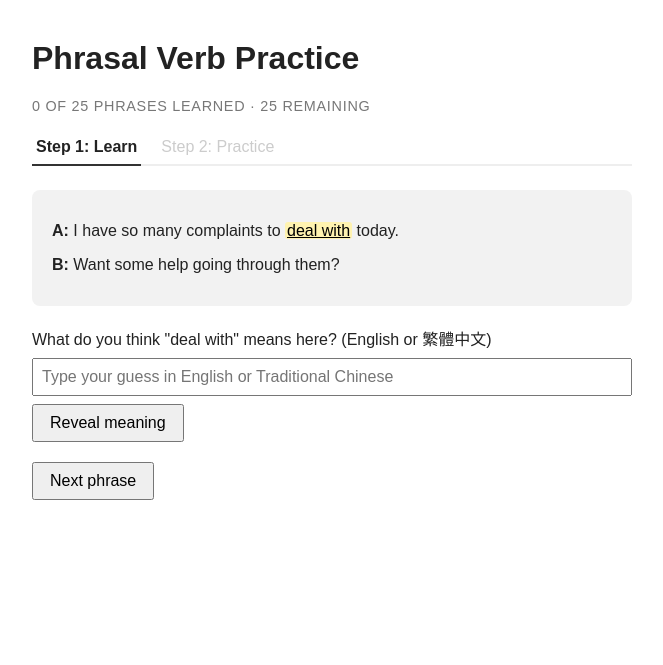
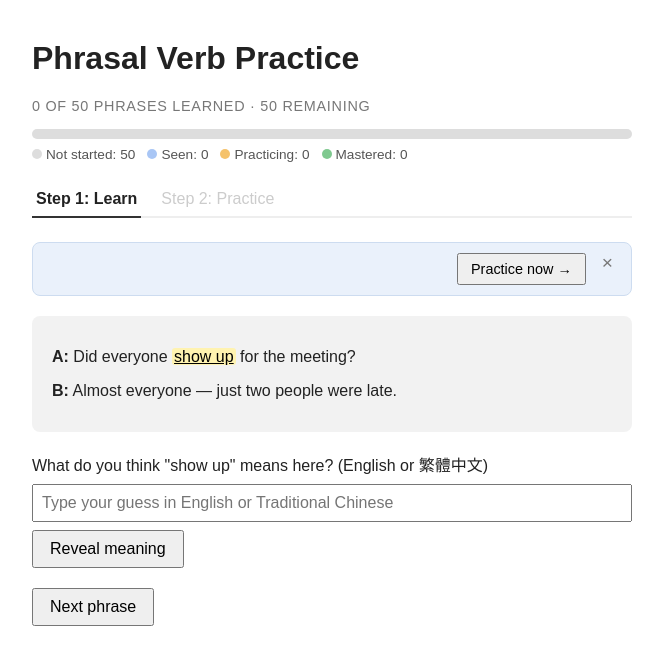
Before and after one commit to georgewelvaert11-lgtm/Project1, a Flask app: page / in a window 1280 px wide. Shown: the top 665 px of the page, without its empty margins (308-971 px from the left). Run offline with Flask 3, Linux system fonts and the light colour scheme; data that the repository does not hold is empty.

Commit message:
Expand to 50 phrases, add adaptive practice and progress tracking
- Add 25 new common phrasal verbs (figure_out...turn_down was 25,
  now includes pile_up, carry_out, catch_up, and 22 others), each
  with an example dialogue and Traditional Chinese translation.

- Step 2 target selection is now weighted by performance: a new
  phrase_results table tracks correct/incorrect counts per phrase,
  and phrases answered wrong more than right are picked more often
  as the practice target, while mastered ones drop to a low floor
  rate rather than disappearing entirely.

- Add a dismissible suggestion banner every 5 phrases learned in
  Step 1, nudging toward a Step 2 practice round without blocking
  continued learning.

- Add a live progress tracker (segmented bar + counts) breaking
  phrases into Not started / Seen / Practicing / Mastered, based on
  the same seen/result data driving the above features.

Co-Authored-By: Claude Sonnet 5 <noreply@anthropic.com>

```diff
--- a/backend/app.py
+++ b/backend/app.py
@@ -269,6 +269,256 @@ PHRASES = [
             ("B", "Yeah, the salary was too low."),
         ],
     },
+    {
+        "id": "pile_up",
+        "phrase": "pile up",
+        "meaning": "to gradually accumulate or build up in quantity",
+        "meaning_zh": "堆積",
+        "dialogue": [
+            ("A", "My emails always pile up when I go on vacation."),
+            ("B", "Same here — I dread opening my inbox after a trip."),
+        ],
+    },
+    {
+        "id": "carry_out",
+        "phrase": "carry out",
+        "meaning": "to perform or complete a task, plan, or instruction",
+        "meaning_zh": "執行",
+        "dialogue": [
+            ("A", "The manager asked us to carry out a safety inspection today."),
+            ("B", "No problem, I'll start with the fire exits."),
+        ],
+    },
+    {
+        "id": "catch_up",
+        "phrase": "catch up",
+        "meaning": "to reach the same level or progress as someone else, or to share recent news with someone",
+        "meaning_zh": "趕上",
+        "dialogue": [
+            ("A", "Let's catch up over coffee soon — it's been ages."),
+            ("B", "Definitely, I have so much to tell you."),
+        ],
+    },
+    {
+        "id": "check_out",
+        "phrase": "check out",
+        "meaning": "to look at or investigate something, or to leave a hotel after paying the bill",
+        "meaning_zh": "查看",
+        "dialogue": [
+            ("A", "You should check out this new restaurant downtown."),
+            ("B", "I've heard great things — let's go this weekend."),
+        ],
+    },
+    {
+        "id": "cut_down",
+        "phrase": "cut down",
+        "meaning": "to reduce the amount of something, like a habit or expense",
+        "meaning_zh": "減少",
+        "dialogue": [
+            ("A", "I'm trying to cut down on sugar this year."),
+            ("B", "That's a good goal — maybe start with soda."),
+        ],
+    },
+    {
+        "id": "fall_apart",
+        "phrase": "fall apart",
+        "meaning": "to break into pieces, or to become extremely upset or unable to cope",
+        "meaning_zh": "崩潰",
+        "dialogue": [
+            ("A", "These cheap headphones fall apart after a month."),
+            ("B", "Yeah, I've had the same problem twice."),
+        ],
+    },
+    {
+        "id": "find_out",
+        "phrase": "find out",
+        "meaning": "to discover information about something",
+        "meaning_zh": "發現",
+        "dialogue": [
+            ("A", "I need to find out what time the store closes."),
+            ("B", "I'll check their website for you."),
+        ],
+    },
+    {
+        "id": "get_away",
+        "phrase": "get away",
+        "meaning": "to escape from somewhere, or to go on a vacation",
+        "meaning_zh": "逃脫",
+        "dialogue": [
+            ("A", "We really need to get away for the weekend."),
+            ("B", "Agreed, let's book a cabin somewhere quiet."),
+        ],
+    },
+    {
+        "id": "get_through",
+        "phrase": "get through",
+        "meaning": "to successfully deal with or survive something difficult, or to reach someone by phone",
+        "meaning_zh": "度過",
+        "dialogue": [
+            ("A", "I don't know how I'll get through this exam period."),
+            ("B", "One day at a time — you've got this."),
+        ],
+    },
+    {
+        "id": "go_over",
+        "phrase": "go over",
+        "meaning": "to review or examine something carefully",
+        "meaning_zh": "複習",
+        "dialogue": [
+            ("A", "Can we go over the budget one more time before the meeting?"),
+            ("B", "Sure, give me five minutes to pull it up."),
+        ],
+    },
+    {
+        "id": "grow_up",
+        "phrase": "grow up",
+        "meaning": "to become an adult, or to stop behaving in a childish way",
+        "meaning_zh": "長大",
+        "dialogue": [
+            ("A", "Kids grow up so fast these days."),
+            ("B", "I know — mine changes every week."),
+        ],
+    },
+    {
+        "id": "look_after",
+        "phrase": "look after",
+        "meaning": "to take care of someone or something",
+        "meaning_zh": "照顧",
+        "dialogue": [
+            ("A", "Can you look after my cat while I'm traveling?"),
+            ("B", "Of course, just leave me some instructions."),
+        ],
+    },
+    {
+        "id": "look_forward_to",
+        "phrase": "look forward to",
+        "meaning": "to feel excited or pleased about something that is going to happen",
+        "meaning_zh": "期待",
+        "dialogue": [
+            ("A", "I really look forward to the holidays every year."),
+            ("B", "Same — the food alone makes it worth the wait."),
+        ],
+    },
+    {
+        "id": "move_on",
+        "phrase": "move on",
+        "meaning": "to stop dwelling on a difficult situation and continue with life",
+        "meaning_zh": "繼續前進",
+        "dialogue": [
+            ("A", "It took a while, but I've finally learned to move on from that breakup."),
+            ("B", "I'm proud of you — that wasn't easy."),
+        ],
+    },
+    {
+        "id": "pay_off",
+        "phrase": "pay off",
+        "meaning": "to be worth the effort in the end, or to fully repay a debt",
+        "meaning_zh": "值得",
+        "dialogue": [
+            ("A", "All those late nights studying finally pay off when you see your grades."),
+            ("B", "Exactly, hard work always pays off eventually."),
+        ],
+    },
+    {
+        "id": "run_out",
+        "phrase": "run out",
+        "meaning": "to have none of something left",
+        "meaning_zh": "用完",
+        "dialogue": [
+            ("A", "We're about to run out of milk again."),
+            ("B", "I'll grab some on my way home."),
+        ],
+    },
+    {
+        "id": "set_up",
+        "phrase": "set up",
+        "meaning": "to arrange, prepare, or put something in place",
+        "meaning_zh": "建立",
+        "dialogue": [
+            ("A", "Can you help me set up the projector for the presentation?"),
+            ("B", "Sure, give me a minute to find the cables."),
+        ],
+    },
+    {
+        "id": "show_off",
+        "phrase": "show off",
+        "meaning": "to try to impress people by displaying your abilities or possessions",
+        "meaning_zh": "炫耀",
+        "dialogue": [
+            ("A", "He always likes to show off his new gadgets."),
+            ("B", "Yeah, but they usually are pretty cool."),
+        ],
+    },
+    {
+        "id": "sort_out",
+        "phrase": "sort out",
+        "meaning": "to resolve a problem, or to organize something",
+        "meaning_zh": "解決",
+        "dialogue": [
+            ("A", "We still need to sort out the seating for the wedding."),
+            ("B", "Let's do it together this weekend."),
+        ],
+    },
+    {
+        "id": "stand_out",
+        "phrase": "stand out",
+        "meaning": "to be easily noticed because of being different or better than others",
+        "meaning_zh": "脫穎而出",
+        "dialogue": [
+            ("A", "Her designs always stand out in a crowd."),
+            ("B", "She has a real eye for color."),
+        ],
+    },
+    {
+        "id": "take_off",
+        "phrase": "take off",
+        "meaning": "for a plane to leave the ground, or for something to become suddenly successful",
+        "meaning_zh": "起飛",
+        "dialogue": [
+            ("A", "Our flight is about to take off, so please turn off your phone."),
+            ("B", "Got it, switching to airplane mode now."),
+        ],
+    },
+    {
+        "id": "turn_out",
+        "phrase": "turn out",
+        "meaning": "to happen or end in a particular way, especially unexpectedly",
+        "meaning_zh": "結果是",
+        "dialogue": [
+            ("A", "I'm curious how this recipe will turn out."),
+            ("B", "Let me know — I might try it too."),
+        ],
+    },
+    {
+        "id": "wake_up",
+        "phrase": "wake up",
+        "meaning": "to stop sleeping and become conscious",
+        "meaning_zh": "醒來",
+        "dialogue": [
+            ("A", "I always wake up before my alarm goes off."),
+            ("B", "I wish I had that problem — I sleep through mine."),
+        ],
+    },
+    {
+        "id": "work_out",
+        "phrase": "work out",
+        "meaning": "to exercise, or for a plan or situation to end successfully",
+        "meaning_zh": "成功",
+        "dialogue": [
+            ("A", "I try to work out at the gym three times a week."),
+            ("B", "That's impressive — I can barely manage once."),
+        ],
+    },
+    {
+        "id": "call_off",
+        "phrase": "call off",
+        "meaning": "to cancel something that was planned",
+        "meaning_zh": "取消",
+        "dialogue": [
+            ("A", "They had to call off the picnic because of the storm."),
+            ("B", "That's a shame, we were looking forward to it."),
+        ],
+    },
 ]
 
 PHRASES_BY_ID = {p["id"]: p for p in PHRASES}
@@ -281,6 +531,15 @@ def get_db():
         CREATE TABLE IF NOT EXISTS seen_phrases (
             phrase_id TEXT PRIMARY KEY,
             seen_at TEXT NOT NULL
+        )
+        """
+    )
+    conn.execute(
+        """
+        CREATE TABLE IF NOT EXISTS phrase_results (
+            phrase_id TEXT PRIMARY KEY,
+            correct_count INTEGER NOT NULL DEFAULT 0,
+            incorrect_count INTEGER NOT NULL DEFAULT 0
         )
         """
     )
@@ -308,6 +567,75 @@ def mark_seen(phrase_id):
         conn.close()
 
 
+def get_results():
+    """Returns {phrase_id: (correct_count, incorrect_count)}."""
+    conn = get_db()
+    try:
+        rows = conn.execute(
+            "SELECT phrase_id, correct_count, incorrect_count FROM phrase_results"
+        ).fetchall()
+    finally:
+        conn.close()
+    return {row[0]: (row[1], row[2]) for row in rows}
+
+
+def record_result(phrase_id, correct):
+    conn = get_db()
+    try:
+        conn.execute(
+            """
+            INSERT INTO phrase_results (phrase_id, correct_count, incorrect_count)
+            VALUES (?, ?, ?)
+            ON CONFLICT(phrase_id) DO UPDATE SET
+                correct_count = correct_count + excluded.correct_count,
+                incorrect_count = incorrect_count + excluded.incorrect_count
+            """,
+            (phrase_id, 1 if correct else 0, 0 if correct else 1),
+        )
+        conn.commit()
+    finally:
+        conn.close()
+
+
+def weighted_target_choice(seen_ids, results):
+    """Picks a target phrase, weighting toward ones answered incorrectly more
+    often than correctly. Never-attempted and mastered phrases keep a floor
+    weight of 1 so every seen phrase can still come up occasionally."""
+    weights = []
+    for phrase_id in seen_ids:
+        correct, incorrect = results.get(phrase_id, (0, 0))
+        weight = max(1, 1 + incorrect - correct)
+        weights.append(weight)
+    return random.choices(seen_ids, weights=weights, k=1)[0]
+
+
+def compute_progress_summary():
+    seen_ids = set(get_seen_ids())
+    results = get_results()
+
+    not_started = len(PHRASES) - len(seen_ids)
+    seen_untested = 0
+    practicing = 0
+    mastered = 0
+
+    for phrase_id in seen_ids:
+        correct, incorrect = results.get(phrase_id, (0, 0))
+        if correct + incorrect == 0:
+            seen_untested += 1
+        elif correct > incorrect:
+            mastered += 1
+        else:
+            practicing += 1
+
+    return {
+        "total": len(PHRASES),
+        "not_started": not_started,
+        "seen_untested": seen_untested,
+        "practicing": practicing,
+        "mastered": mastered,
+    }
+
+
 def ask_claude(prompt, max_tokens=150):
     """Returns (text, None) on success, or (None, (json_response, status)) on failure."""
     try:
@@ -329,7 +657,17 @@ def ask_claude(prompt, max_tokens=150):
 
 @app.route("/")
 def index():
-    return render_template("index.html", phrases=PHRASES, seen_ids=get_seen_ids())
+    return render_template(
+        "index.html",
+        phrases=PHRASES,
+        seen_ids=get_seen_ids(),
+        progress_summary=compute_progress_summary(),
+    )
+
+
+@app.route("/api/progress/summary")
+def progress_summary_route():
+    return jsonify(compute_progress_summary())
 
 
 @app.route("/api/progress/seen", methods=["POST"])
@@ -401,7 +739,7 @@ def discrimination_new():
     if len(seen_ids) < 2:
         return jsonify({"error": "Not enough phrases learned yet."}), 400
 
-    target_id = random.choice(seen_ids)
+    target_id = weighted_target_choice(seen_ids, get_results())
     target = PHRASES_BY_ID[target_id]
 
     prompt = (
@@ -445,9 +783,11 @@ def discrimination_check():
         return jsonify({"error": "No active round - start a new one."}), 400
 
     target = PHRASES_BY_ID[target_id]
+    correct = selected_id == target_id
+    record_result(target_id, correct)
 
     return jsonify({
-        "correct": selected_id == target_id,
+        "correct": correct,
         "correct_phrase": target["phrase"],
         "meaning": target["meaning"],
     })
--- a/backend/static/script.js
+++ b/backend/static/script.js
@@ -1,4 +1,5 @@
 const MIN_PHRASES_FOR_STEP2 = 3;
+const NUDGE_INTERVAL = 5;
 
 const seenIds = [...SEEN_IDS];
 
@@ -9,6 +10,19 @@ const navStep1Btn = document.getElementById("nav-step1-btn");
 const navStep2Btn = document.getElementById("nav-step2-btn");
 const step1 = document.getElementById("step1");
 const step2 = document.getElementById("step2");
+const step2Nudge = document.getElementById("step2-nudge");
+const step2NudgeText = document.getElementById("step2-nudge-text");
+const step2NudgeGoBtn = document.getElementById("step2-nudge-go-btn");
+const step2NudgeDismissBtn = document.getElementById("step2-nudge-dismiss-btn");
+
+const segNotStarted = document.getElementById("seg-not-started");
+const segSeen = document.getElementById("seg-seen");
+const segPracticing = document.getElementById("seg-practicing");
+const segMastered = document.getElementById("seg-mastered");
+const countNotStarted = document.getElementById("count-not-started");
+const countSeen = document.getElementById("count-seen");
+const countPracticing = document.getElementById("count-practicing");
+const countMastered = document.getElementById("count-mastered");
 
 let step2Started = false;
 
@@ -22,11 +36,43 @@ function updateProgress() {
     }
 }
 
+function renderProgressTracker(summary) {
+    const pct = (n) => (summary.total === 0 ? 0 : (n / summary.total) * 100);
+
+    segNotStarted.style.width = `${pct(summary.not_started)}%`;
+    segSeen.style.width = `${pct(summary.seen_untested)}%`;
+    segPracticing.style.width = `${pct(summary.practicing)}%`;
+    segMastered.style.width = `${pct(summary.mastered)}%`;
+
+    countNotStarted.textContent = summary.not_started;
+    countSeen.textContent = summary.seen_untested;
+    countPracticing.textContent = summary.practicing;
+    countMastered.textContent = summary.mastered;
+}
+
+async function refreshProgressTracker() {
+    const response = await fetch("/api/progress/summary");
+    const data = await response.json();
+    renderProgressTracker(data);
+}
+
+renderProgressTracker(PROGRESS_SUMMARY);
+
+function maybeShowStep2Nudge() {
+    if (seenIds.length < MIN_PHRASES_FOR_STEP2) return;
+    if (seenIds.length % NUDGE_INTERVAL !== 0) return;
+
+    step2NudgeText.textContent =
+        `You've learned ${seenIds.length} phrases — want to practice them in Step 2?`;
+    step2Nudge.classList.remove("hidden");
+}
+
 function showStep(step) {
     step1.classList.toggle("hidden", step !== 1);
     step2.classList.toggle("hidden", step !== 2);
     navStep1Btn.classList.toggle("active", step === 1);
     navStep2Btn.classList.toggle("active", step === 2);
+    step2Nudge.classList.add("hidden");
 
     if (step === 2 && !step2Started) {
         step2Started = true;
@@ -36,6 +82,8 @@ function showStep(step) {
 
 navStep1Btn.addEventListener("click", () => showStep(1));
 navStep2Btn.addEventListener("click", () => showStep(2));
+step2NudgeGoBtn.addEventListener("click", () => showStep(2));
+step2NudgeDismissBtn.addEventListener("click", () => step2Nudge.classList.add("hidden"));
 
 // ---- Step 1: learn phrases in random order ----
 
@@ -172,6 +220,8 @@ guessForm.addEventListener("submit", async (event) => {
 
     await markPhraseSeen(phrase.id);
     updateProgress();
+    maybeShowStep2Nudge();
+    refreshProgressTracker();
 
     step1Controls.classList.remove("hidden");
 });
@@ -249,6 +299,7 @@ async function selectOption(selectedId) {
 
     discFeedback.classList.remove("hidden");
     newRoundBtn.classList.remove("hidden");
+    refreshProgressTracker();
 }
 
 newRoundBtn.addEventListener("click", startNewRound);
--- a/backend/static/style.css
+++ b/backend/static/style.css
@@ -68,6 +68,62 @@ button {
     font-size: 0.9rem;
     text-transform: uppercase;
     letter-spacing: 0.05em;
+}
+
+.progress-tracker {
+    margin: 12px 0 20px;
+}
+
+.progress-bar {
+    display: flex;
+    height: 10px;
+    width: 100%;
+    border-radius: 6px;
+    overflow: hidden;
+    background: #eee;
+}
+
+.segment {
+    height: 100%;
+    transition: width 0.3s ease;
+}
+
+.seg-not-started {
+    background: #ddd;
+}
+
+.seg-seen {
+    background: #a9c6f5;
+}
+
+.seg-practicing {
+    background: #f5c26b;
+}
+
+.seg-mastered {
+    background: #7fc98f;
+}
+
+.progress-legend {
+    display: flex;
+    flex-wrap: wrap;
+    gap: 12px;
+    margin-top: 8px;
+    font-size: 0.85rem;
+    color: #555;
+}
+
+.legend-item {
+    display: flex;
+    align-items: center;
+    gap: 4px;
+}
+
+.legend-dot {
+    display: inline-block;
+    width: 10px;
+    height: 10px;
+    border-radius: 50%;
 }
 
 #step-nav {
@@ -158,3 +214,33 @@ button {
     padding-top: 12px;
     border-top: 1px solid #d5e8d5;
 }
+
+.nudge {
+    display: flex;
+    align-items: center;
+    gap: 12px;
+    background: #eaf1fb;
+    border: 1px solid #cddcf0;
+    border-radius: 8px;
+    padding: 10px 14px;
+    margin-bottom: 16px;
+}
+
+.nudge span {
+    flex: 1;
+    font-size: 0.95rem;
+}
+
+.nudge button {
+    padding: 6px 12px;
+    font-size: 0.9rem;
+}
+
+#step2-nudge-dismiss-btn {
+    background: none;
+    border: none;
+    font-size: 1.2rem;
+    line-height: 1;
+    padding: 0 4px;
+    color: #777;
+}
--- a/backend/templates/index.html
+++ b/backend/templates/index.html
@@ -10,10 +10,31 @@
 
     <p id="overall-progress"></p>
 
+    <div id="progress-tracker" class="progress-tracker">
+        <div class="progress-bar">
+            <div class="segment seg-not-started" id="seg-not-started"></div>
+            <div class="segment seg-seen" id="seg-seen"></div>
+            <div class="segment seg-practicing" id="seg-practicing"></div>
+            <div class="segment seg-mastered" id="seg-mastered"></div>
+        </div>
+        <div class="progress-legend">
+            <span class="legend-item"><span class="legend-dot seg-not-started"></span>Not started: <span id="count-not-started"></span></span>
+            <span class="legend-item"><span class="legend-dot seg-seen"></span>Seen: <span id="count-seen"></span></span>
+            <span class="legend-item"><span class="legend-dot seg-practicing"></span>Practicing: <span id="count-practicing"></span></span>
+            <span class="legend-item"><span class="legend-dot seg-mastered"></span>Mastered: <span id="count-mastered"></span></span>
+        </div>
+    </div>
+
     <nav id="step-nav">
         <button id="nav-step1-btn" type="button" class="nav-btn">Step 1: Learn</button>
         <button id="nav-step2-btn" type="button" class="nav-btn" disabled>Step 2: Practice</button>
     </nav>
+
+    <div id="step2-nudge" class="nudge hidden">
+        <span id="step2-nudge-text"></span>
+        <button id="step2-nudge-go-btn" type="button">Practice now →</button>
+        <button id="step2-nudge-dismiss-btn" type="button" aria-label="Dismiss">×</button>
+    </div>
 
     <div id="step1">
         <div class="dialogue" id="dialogue-box"></div>
@@ -58,6 +79,7 @@
     <script>
         const PHRASES = {{ phrases | tojson }};
         const SEEN_IDS = {{ seen_ids | tojson }};
+        const PROGRESS_SUMMARY = {{ progress_summary | tojson }};
     </script>
     <script src="{{ url_for('static', filename='script.js') }}"></script>
 </body>
```
